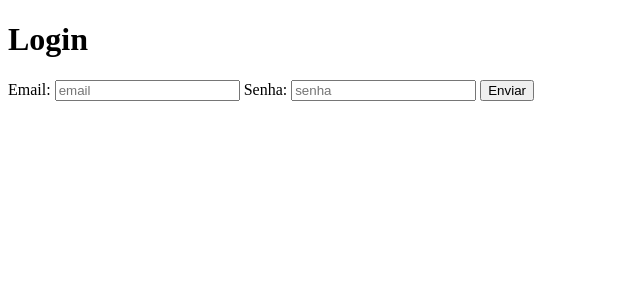
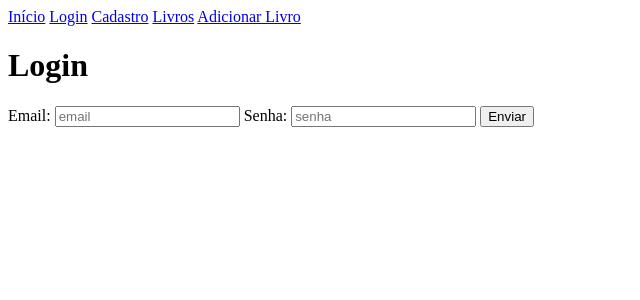
Before and after one commit to mgdantas1/PSI, a Flask app: page /login in a window 1280 px wide. Shown: the top 300 px of the page, without its empty margins (0-640 px from the left). Run offline with Flask 3, Linux system fonts and the light colour scheme.

Commit message:
adicionar links para rotas

```diff
--- a/blueprint/templates/base.html
+++ b/blueprint/templates/base.html
@@ -8,8 +8,16 @@
 
             {% endblock %}
     </title>
+
 </head>
 <body>
+    <nav class="navbar">
+        <a href="{{ url_for('main.index') }}">Início</a>
+        <a href="{{ url_for('users.login') }}">Login</a>
+        <a href="{{ url_for('users.register') }}">Cadastro</a>
+        <a href="{{ url_for('books.books') }}">Livros</a>
+        <a href="{{ url_for('books.register_book') }}">Adicionar Livro</a>
+    </nav>
     <h1>
         {% block title_page %}
 
```
Also changed, not shown: 1 other file.
